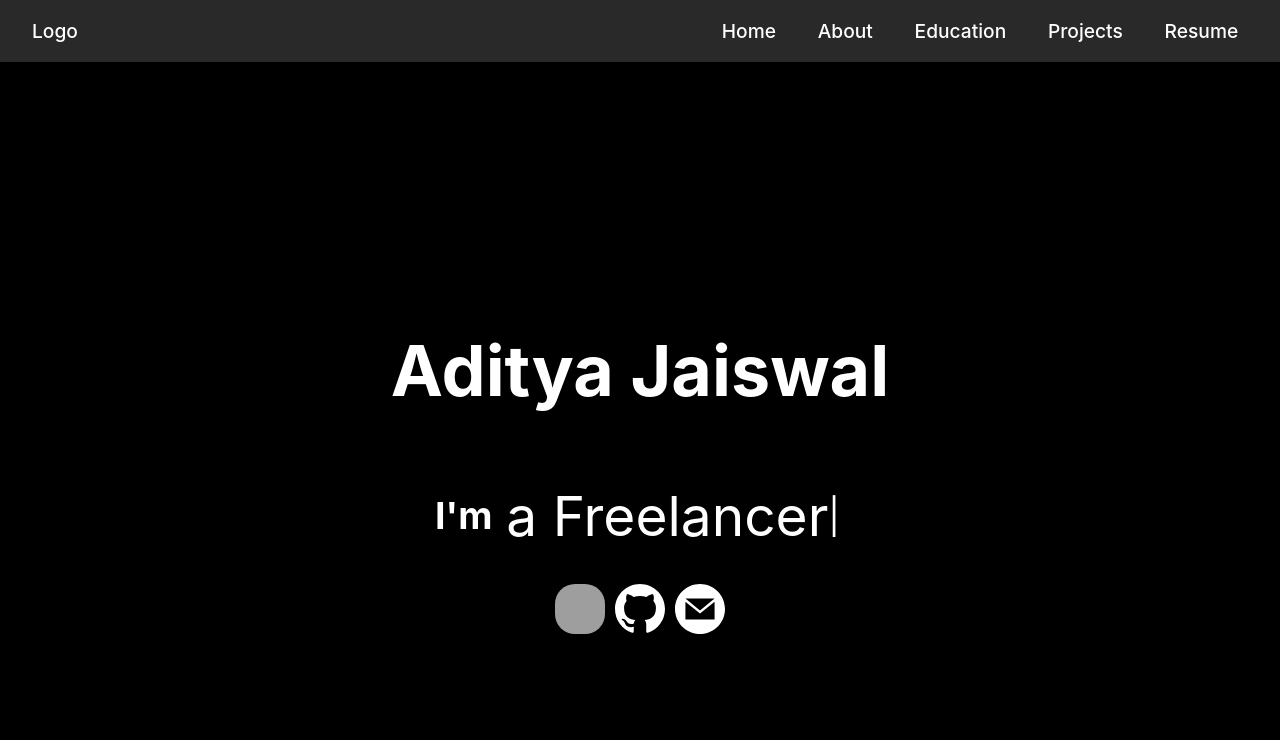
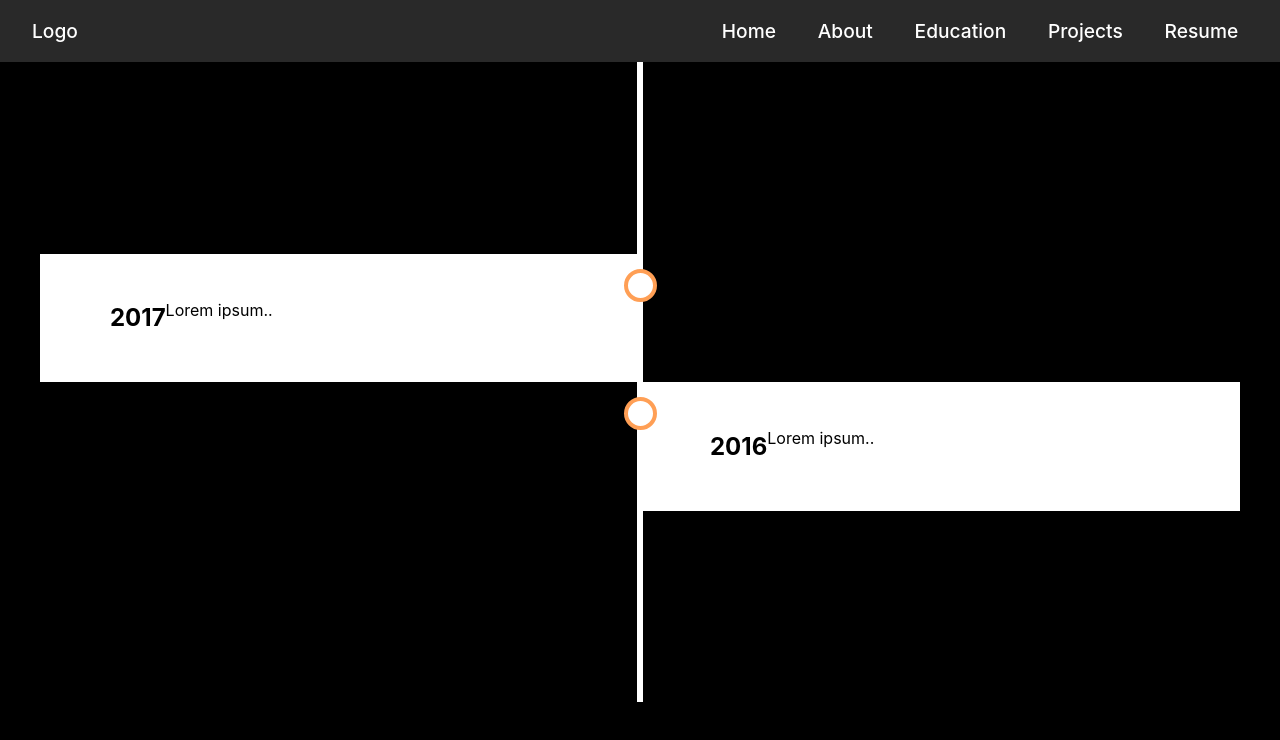
Before and after one commit to Adityajaiswal03/portfolio, a React (Create React App) app: page /Education in a window 1280 px wide. Shown: the top 740 px of the page. Built offline with nearby package versions, Linux system fonts and the light colour scheme; grey boxes are pictures that could not be loaded.

Commit message:
education page created

```diff
--- /dev/null
+++ b/src/About/About.css
@@ -0,0 +1,39 @@
+*{
+    box-sizing: border-box;
+}
+body{
+    background-color: black;
+    margin: 0;
+    padding: 0;
+}
+.About{
+    height: 100vh;
+    width: 100%;
+    display: flex;
+    flex-direction: column;
+    align-items: center;
+}
+.content{
+    position: relative;;
+     display: flex;
+    flex-direction: row;
+}
+.info{
+    font-size: 25px;
+    height: 100%;
+    width: 50%;
+    margin: 15px;
+    padding: 15px;
+}
+.Profile-pic{
+    height: 60%;
+    width: 50%;
+    margin: 15px;
+    padding: 15px;
+}
+.Profile-pic img{
+    border: none;
+    border-radius: 0%;
+    height: 100%;
+    width: 80%;
+}
--- a/src/About/About.js
+++ b/src/About/About.js
@@ -1,8 +1,40 @@
+import './About.css'
+import profile from './profile.png'
 function About(){
-    return(
-        <div>
-            Hello
+    return (
+        <div className="About">
+            <div className="heading">
+                <h1>About</h1>
+            </div>
+            <div className="content">
+                <div className="info">
+                    <p>
+                        Hey there, I'm Aditya Jaiswal, a student at Scaler
+                        School of Technology. I really love learning about
+                        tech—it's my thing. Besides that, I'm big on staying
+                        healthy and fit. I hit the gym every day to keep my mind
+                        and body in top shape.
+                        <br></br>
+                        <br></br>
+                        When I'm not working out or studying, I enjoy reading
+                        books. I'm into all sorts of stuff, like philosophy,
+                        self-help, and finance. Learning about money matters is
+                        pretty interesting to me. Oh, and I'm also a big fan of
+                        movies. Whether it's a deep drama or a funny comedy, I'm
+                        always down for a good flick.
+                        <br></br>
+                        <br></br>
+                        So, yeah, I guess you could say I'm all about tech,
+                        staying fit, reading, and catching movies whenever I
+                        can.
+                        <br></br>
+                    </p>
+                </div>
+                <div className="Profile-pic">
+                    <img src={profile} alt="Profile pick"></img>
+                </div>
+            </div>
         </div>
-    )
+    );
 }
 export default About;
--- a/src/App.js
+++ b/src/App.js
@@ -1,15 +1,24 @@
 import './App.css';
 import "./Navbar.js"
 import Navbar from "./Navbar";
+import About from './About/About.js'
+import Education from './Education/Education.js'
+import { BrowserRouter , Routes, Route } from 'react-router-dom';
 import HomePage from './HomePage/HomePage.js';
 
 
 function App() {
   return (
-    <div className="App">
-        <Navbar />
-        <HomePage />
-    </div>
+      <BrowserRouter>
+          <div className="App">
+              <Navbar />
+              <Routes>
+                  <Route path="/" element={<HomePage />} />
+                  <Route path="/About" element={<About />} />
+                  <Route path="/Education" element={<Education />} />
+              </Routes>
+          </div>
+      </BrowserRouter>
   );
 }
 
--- /dev/null
+++ b/src/Education/Education.css
@@ -0,0 +1,141 @@
+* {
+  box-sizing: border-box;
+}
+
+
+body {
+  background-color: black;
+  font-family: Helvetica, sans-serif;
+
+}
+
+
+.timeline {
+  position: relative;
+  max-width: 1200px;
+  height: 80vh;
+  margin: 0 auto;
+  display: flex;
+  flex-direction: column;
+  justify-content: center;
+
+}
+
+
+.timeline::after {
+  content: '';
+  position: absolute;
+  width: 6px;
+  background-color: white;
+  top: 0;
+  bottom: 0;
+  left: 50%;
+  margin-left: -3px;
+}
+
+
+.container {
+  padding: 10px 40px;
+  position: relative;
+  background-color: white;
+  color: black;
+  width: 50%;
+}
+
+
+.container::after {
+  content: '';
+  position: absolute;
+  width: 25px;
+  height: 25px;
+  right: -17px;
+  background-color: white;
+  border: 4px solid #FF9F55;
+  top: 15px;
+  border-radius: 50%;
+  z-index: 1;
+}
+
+
+.left {
+  left: 0;
+}
+
+
+.right {
+  left: 50%;
+}
+
+
+.left::before {
+  content: " ";
+  height: 0;
+  position: absolute;
+  top: 22px;
+  width: 0;
+  z-index: 1;
+  right: 30px;
+  border: medium solid white;
+  border-width: 10px 0 10px 10px;
+  border-color: transparent transparent transparent white;
+}
+
+
+.right::before {
+  content: " ";
+  height: 0;
+  position: absolute;
+  top: 22px;
+  width: 0;
+  z-index: 1;
+  left: 30px;
+  border: medium solid white;
+  border-width: 10px 10px 10px 0;
+  border-color: transparent white transparent transparent;
+}
+
+
+.right::after {
+  left: -16px;
+}
+
+.content {
+  padding: 20px 30px;
+  background-color: white;
+  position: relative;
+  border-radius: 6px;
+}
+
+
+@media screen and (max-width: 600px) {
+/* Place the timelime to the left */
+  .timeline::after {
+    left: 31px;
+  }
+
+
+  .container {
+    width: 100%;
+    padding-left: 70px;
+    padding-right: 25px;
+
+  }
+
+
+  .container::before {
+    left: 60px;
+    border: medium solid white;
+    border-width: 10px 10px 10px 0;
+    border-color: transparent white transparent transparent;
+  }
+
+
+  .left::after, .right::after {
+    left: 15px;
+  }
+
+
+  .right {
+    left: 0%;
+  }
+}
--- /dev/null
+++ b/src/Education/Education.js
@@ -0,0 +1,22 @@
+import './Education.css';
+import logo from '../download.jpeg';
+function Education(){
+    return (
+
+        <div class="timeline">
+            <div class="container left">
+                <div class="content">
+                    <h2>2017</h2>
+                    <p>Lorem ipsum..</p>
+                </div>
+            </div>
+            <div class="container right">
+                <div class="content">
+                    <h2>2016</h2>
+                    <p>Lorem ipsum..</p>
+                </div>
+            </div>
+        </div>
+    );
+}
+export default Education;
--- a/src/HomePage/HomePage.js
+++ b/src/HomePage/HomePage.js
@@ -1,4 +1,3 @@
-
 import "./HomePage.css"
 import Transition from "./Transition.js"
 import linkdin from "./linkedin.svg";
--- a/src/Navbar.js
+++ b/src/Navbar.js
@@ -1,3 +1,4 @@
+import { Link } from 'react-router-dom';
 import './Navbar.css';
 
 function Navbar(){
@@ -8,19 +9,19 @@ function Navbar(){
             <div className="nav-menu">
                 <ul className="nav-list">
                     <li>
-                        <a href="/home">Home</a>
+                        <Link to="/">Home</Link>
                     </li>
                     <li>
-                        <a href="/about">About</a>
+                        <Link to="/About">About</Link>
                     </li>
                     <li>
-                        <a href="/education">Education</a>
+                        <Link to="/Education">Education</Link>
                     </li>
                     <li>
-                        <a href="/projects">Projects</a>
+                        <Link to="/Projects">Projects</Link>
                     </li>
                     <li>
-                        <a href="/resume.">Resume</a>
+                        <Link to="/Resume">Resume</Link>
                     </li>
                 </ul>
             </div>
```
Also changed, not shown: src/About/profile.png (added), src/download.jpeg (added).
